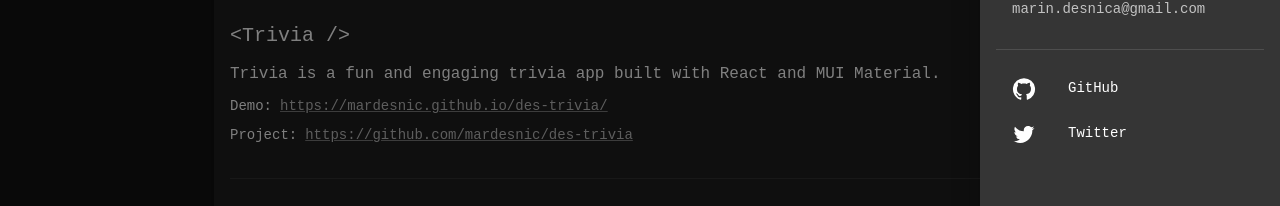
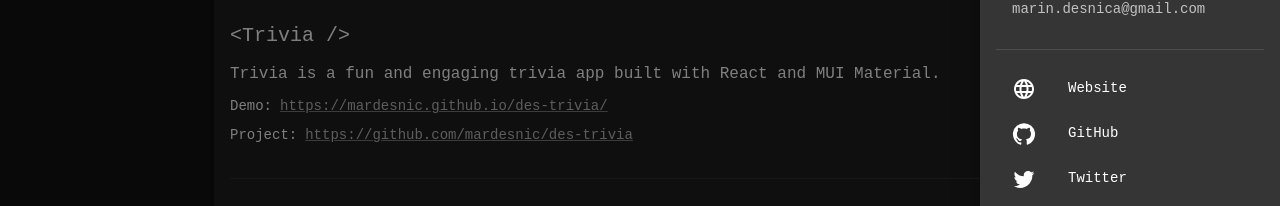
Before and after one commit to mardesnic/mardesnic.github.io, a React (Vite) app: page / in a window 1280 px wide. Both pictures are taken after a click on the button 1248 px from the left and 32 px from the top of the page. Shown: the part 156-362 px from the top of the page. Built offline with nearby package versions, Linux system fonts and the light colour scheme.

Commit message:
add website link

```diff
--- a/src/components/layout/Drawer.tsx
+++ b/src/components/layout/Drawer.tsx
@@ -12,8 +12,9 @@ import {
 import { Box } from '@mui/system';
 import GitHubIcon from '@mui/icons-material/GitHub';
 import TwitterIcon from '@mui/icons-material/Twitter';
+import Language from '@mui/icons-material/Language';
 import { styled } from '@mui/system';
-import { EMAIL, GITHUB, NAME, TWITTER } from '../../const';
+import { EMAIL, GITHUB, NAME, WEBSITE, TWITTER } from '../../const';
 
 const DrawerContent = styled(Box)(({ theme }) => ({
   width: 300,
@@ -44,6 +45,14 @@ export const CustomDrawer: React.FC<{ open: boolean; onClose: () => void }> = ({
             <Divider />
           </Box>
           <ListItem>
+            <ButtonBase component='a' href={WEBSITE}>
+              <ListItemIcon>
+                <Language />
+              </ListItemIcon>
+              <ListItemText primary='Website' />
+            </ButtonBase>
+          </ListItem>
+          <ListItem>
             <ButtonBase component='a' href={GITHUB} target='_blank'>
               <ListItemIcon>
                 <GitHubIcon />
--- a/src/components/page/Portfolio.tsx
+++ b/src/components/page/Portfolio.tsx
@@ -39,7 +39,6 @@ export const Portfolio: React.FC = () => {
               <Label variant='body1'>Demo:</Label>
               <Link
                 href={project.demoLink}
-                target='_blank'
                 rel='noopener noreferrer'
                 color='text.secondary'
               >
@@ -50,7 +49,6 @@ export const Portfolio: React.FC = () => {
               <Label variant='body1'>Project:</Label>
               <Link
                 href={project.githubLink}
-                target='_blank'
                 rel='noopener noreferrer'
                 color='text.secondary'
               >
--- a/src/const.ts
+++ b/src/const.ts
@@ -3,6 +3,7 @@ export const GITHUB = 'https://github.com/mardesnic';
 export const TWITTER = 'https://twitter.com/daisho13th';
 export const NAME = 'Marin Desnica';
 export const APP_NAME = `<Des />`;
+export const WEBSITE = 'https://mardesnic.github.io/';
 
 export const PROJECTS = [
   {
```
